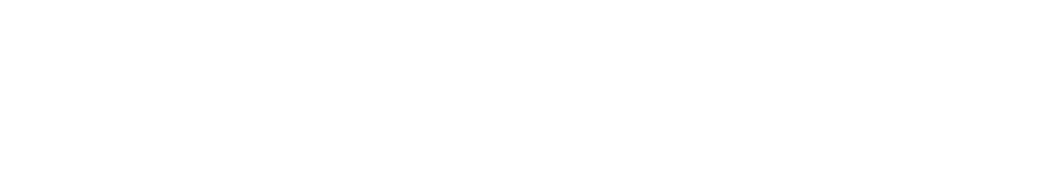
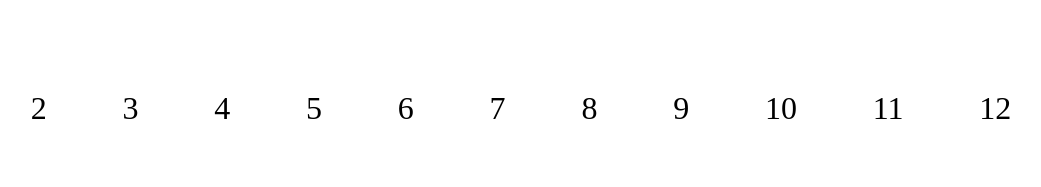
Before and after one commit to paulwiskow/Dice-Roll-Tracker, a plain HTML site: page index.html in a window 1280 px wide. Shown: the whole page, without its empty margins (119-1160 px from the left). Drawn offline with Linux system fonts and the light colour scheme.

Commit message:
added numbers and some styling

```diff
--- a/index.html
+++ b/index.html
@@ -8,37 +8,37 @@
 <body>
     <div id="update">
         <div id="two" class="dice">
-
+            <p>2</p>
         </div>
         <div id="three" class="dice">
-
+            <p>3</p>
         </div>
         <div id="four" class="dice">
-
+            <p>4</p>
         </div>
         <div id="five" class="dice">
-
+            <p>5</p>
         </div>
         <div id="six" class="dice">
-
+            <p>6</p>
         </div>
         <div id="seven" class="dice">
-
+            <p>7</p>
         </div>
         <div id="eight" class="dice">
-
+            <p>8</p>
         </div>
         <div id="nine" class="dice">
-
+            <p>9</p>
         </div>
         <div id="ten" class="dice">
-
+            <p>10</p>
         </div>
         <div id="eleven" class="dice">
-
+            <p>11</p>
         </div>
         <div id="twelve" class="dice">
-
+            <p>12</p>
         </div>
     </div>
 </body>
--- a/style/style.css
+++ b/style/style.css
@@ -0,0 +1,14 @@
+#update {
+    display:flex;
+    height: 25vh;
+    justify-content: center;
+    align-items: center;
+}
+
+.dice {
+    display: inline-block;
+    font-size: 200%;
+    padding: 2%;
+    margin-left: 1%;
+    margin-right: 1%;
+}
```
